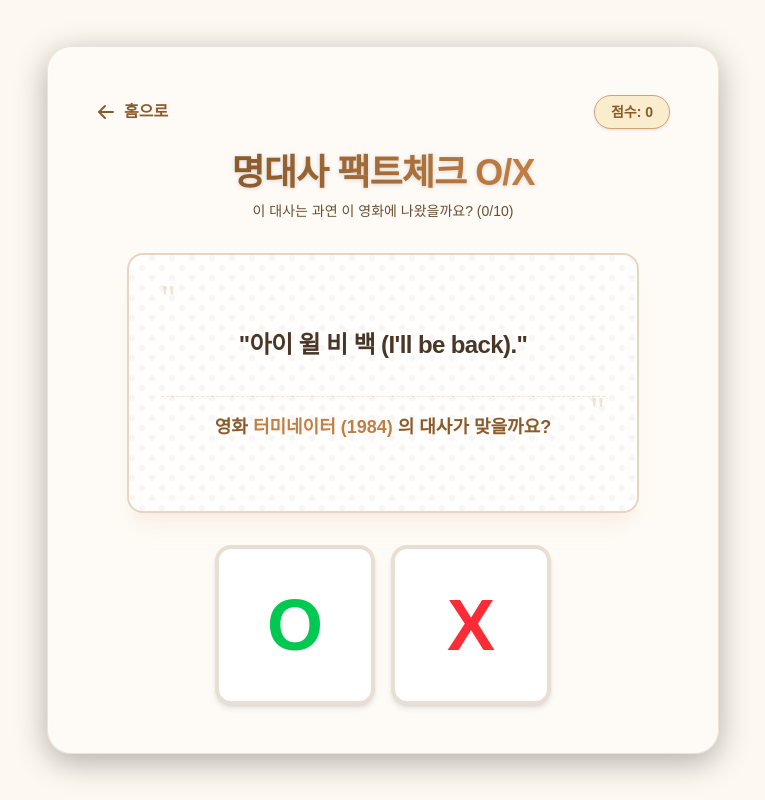
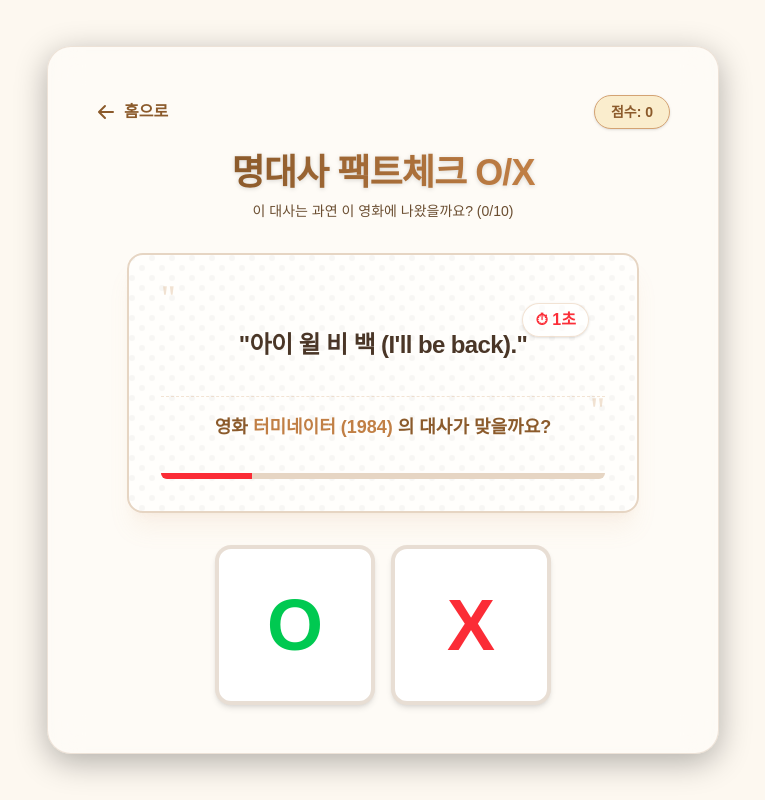
Before and after one commit to 0-dy/void-star, a Next.js app: page /quiz in a window 1280 px wide. Shown: the whole page, without its empty margins (257-1022 px from the left). Built offline with nearby package versions, Linux system fonts and the light colour scheme.

Commit message:
Add 5-second timer per question for O/X Quiz

```diff
--- a/app/quiz/page.tsx
+++ b/app/quiz/page.tsx
@@ -19,11 +19,13 @@
     const [gameOver, setGameOver] = useState(false);
     const [questionsAnswered, setQuestionsAnswered] = useState(0);
     const [showConfetti, setShowConfetti] = useState(false);
+    const [timeLeft, setTimeLeft] = useState(5);
 
     const fetchQuestion = async () => {
         setLoading(true);
         setFeedback(null);
         setShowConfetti(false);
+        setTimeLeft(5);
         try {
             const res = await fetch("/api/quiz-question");
             if (res.ok) {
@@ -41,9 +43,31 @@
         fetchQuestion();
     }, []);
 
-    const handleAnswer = (userAnswer: boolean) => {
+    useEffect(() => {
+        if (loading || feedback || gameOver || !question) return;
+
+        if (timeLeft <= 0) {
+            handleAnswer(null as any); // Explicitly calling timeout
+            return;
+        }
+
+        const timer = setInterval(() => {
+            setTimeLeft((prev) => prev - 1);
+        }, 1000);
+
+        return () => clearInterval(timer);
+    }, [timeLeft, loading, feedback, gameOver, question]);
+
+    const handleAnswer = (userAnswer: boolean | null) => {
         if (!question || feedback) return;
 
+        if (userAnswer === null) {
+            setStreak(0);
+            setFeedback({
+                isCorrect: false,
+                message: `시간 초과! ⏳ (원작: ${question.actualSource || question.source})`
+            });
+        } else {
             const isCorrect = userAnswer === question.isCorrect;
 
             if (isCorrect) {
@@ -61,6 +85,7 @@
                     isCorrect: false,
                     message: `땡! 틀렸습니다. (원작: ${question.actualSource || question.source})`
                 });
+            }
         }
 
         setQuestionsAnswered(q => q + 1);
@@ -235,6 +260,21 @@
                                             영화 <span className="text-[#c17f45]">{question.source}</span> 의 대사가 맞을까요?
                                         </p>
                                     </div>
+
+                                    {/* Timer Display */}
+                                    <div className="absolute top-4 right-4 bg-white/50 px-3 py-1 rounded-full border border-[#d4a373]/30 shadow-sm z-20">
+                                        <span className={`font-black ${timeLeft <= 2 ? 'text-red-500 animate-pulse' : 'text-[#8b5a2b]'}`}>
+                                            ⏱ {timeLeft}초
+                                        </span>
+                                    </div>
+
+                                    {/* Timer Progress Bar */}
+                                    <div className="absolute bottom-0 left-0 w-full h-1.5 bg-[#e6d5c3] z-20 rounded-b-2xl overflow-hidden">
+                                        <div
+                                            className={`h-full transition-all duration-1000 ease-linear ${timeLeft <= 2 ? 'bg-red-500' : 'bg-[#c17f45]'}`}
+                                            style={{ width: `${(timeLeft / 5) * 100}%` }}
+                                        ></div>
+                                    </div>
                                 </div>
                             ) : (
                                 <div className="h-48 flex items-center justify-center">
```
Lines whose indentation alone changed are shown as unchanged.
